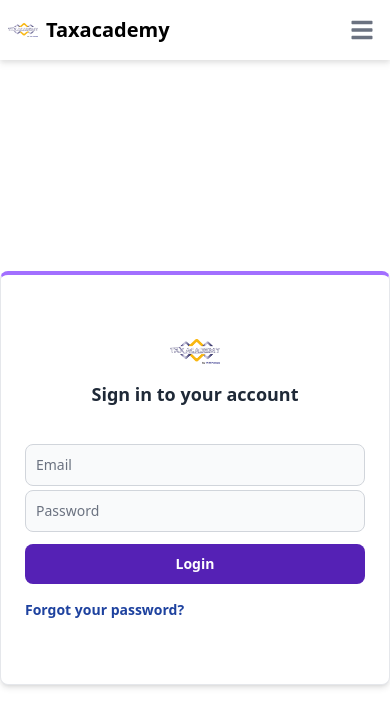
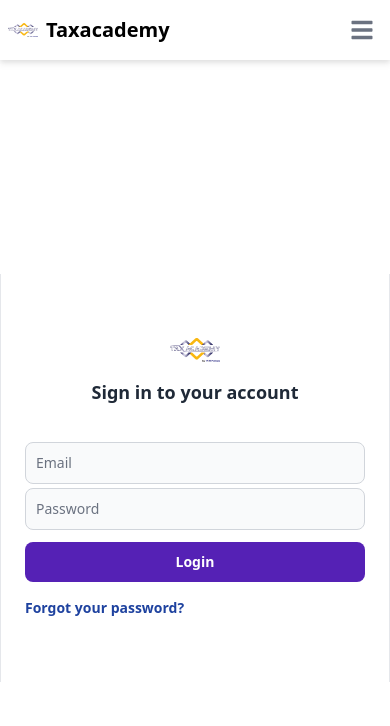
Before and after one commit to Damarwendha/taxacademy, a Next.js app: page /login in a window 390 px wide. Shown: the top 726 px of the page. Built offline with nearby package versions, Linux system fonts and the light colour scheme.

Commit message:
🎨 chore(login): remove border on mobile

```diff
--- a/pages/login.jsx
+++ b/pages/login.jsx
@@ -15,7 +15,7 @@ function Login() {
       <MainNav />
 
       <div className="flex items-center justify-center w-screen h-screen">
-        <Card className="w-screen max-w-md py-10 border-t-4 sm:border-b-4 sm:border-t-4 sm:shadow-lg sm:border-b-brand-secondary border-t-brand-secondary">
+        <Card className="w-screen max-w-md py-10 rounded-none shadow-none border-y-0 sm:rounded-md sm:border-b-4 sm:border-t-4 sm:shadow-lg sm:border-b-brand-secondary border-t-brand-secondary">
           <header className="flex flex-col items-center self-center justify-center gap-4 mb-5">
             <span>
               <Logo size="lg" src="/images/brand-logo.webp" />
```
